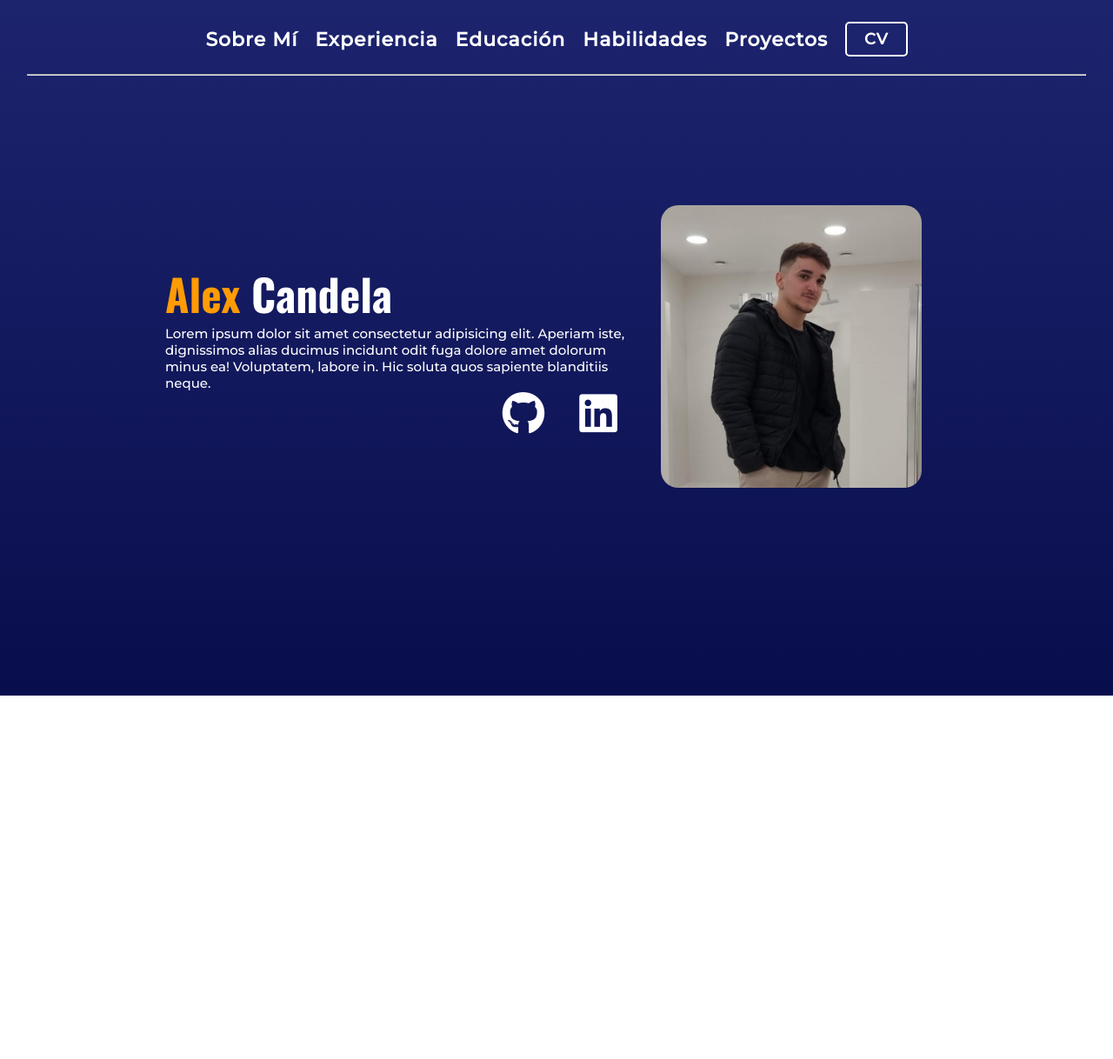
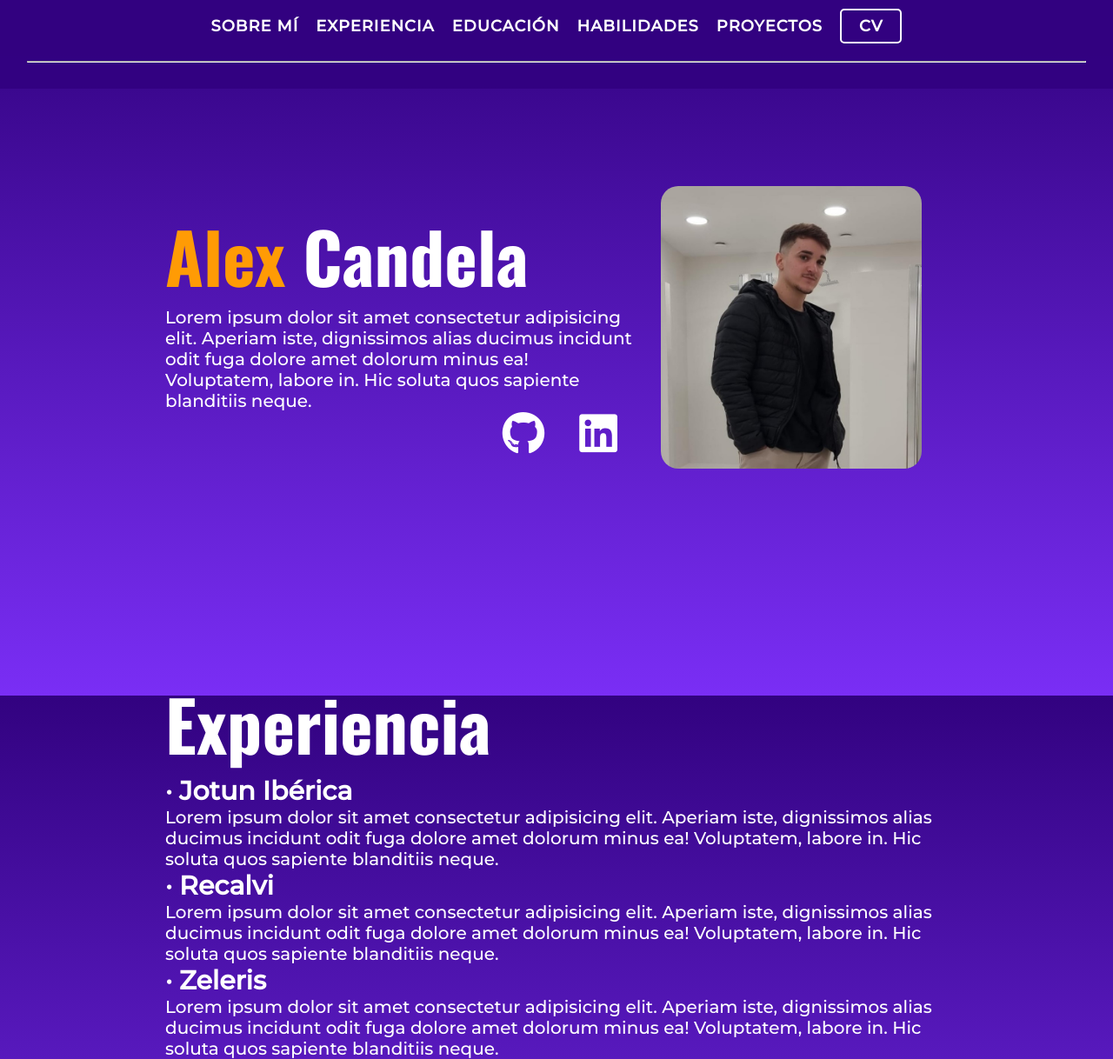
Before and after one commit to alexcandela/alexcandela.github.io, a plain HTML site: page index.html in a window 1280 px wide. Shown: the whole page at 87% size. Before the commit the page ends 800 px from the top, so only its background shows below. Drawn offline with nearby package versions, Linux system fonts and the light colour scheme.

Commit message:
update portafolio solucionado problema con el nav

```diff
--- a/css/styles.css
+++ b/css/styles.css
@@ -8,7 +8,7 @@ html, body {
 }
 
 body{
-  background-image: linear-gradient(to bottom , #1d246e, #080e4c);
+  background-image: linear-gradient(to bottom , #320280, #7a2ef5);
   display: flex;
   justify-content: center;
   align-items: center;
@@ -20,16 +20,20 @@ body{
 
 /* NAV */
 
-nav{
+nav {
   display: flex;
   justify-content: flex-end;
   align-items: center;
   flex-direction: column;
   /* border: solid red 2px; */
   width: 100%;
-  padding: 25px 0;
+  margin: 50px 0;
+  padding: 10px 0;
   top: 0;
-  position: fixed;
+  position: sticky;
+  z-index: 1000;
+  background-color: rgba(50, 2, 128, 0.9);
+
 }
 
 a{
@@ -65,14 +69,17 @@ nav li{
 nav a {
   color: white;
   font-family: 'Montserrat', sans-serif;
-  font-size: 22px;
+  font-size: 18px;
   text-decoration: none;
   position: relative;
   font-weight: bold;
   letter-spacing: 1px;
   top: 0;
 }
-
+nav a:hover{
+  color: #ff9b05;
+  transition: 0.5s;
+}
 
 nav a::after {
   content: '';
@@ -80,7 +87,7 @@ nav a::after {
   bottom: -5px;
   left: 0;
   width: 100%;
-  height: 2px;
+  height: 1px;
   background-color: #ffffff;
   transform-origin: center;
   transform: scaleX(0);
@@ -91,6 +98,12 @@ nav a:hover::after {
   transform: scaleX(1);
 }
 
+/* .contNav{
+  width: 90%;
+  display: flex;
+  justify-content: space-between;
+} */
+
 .cvbtn {
   margin: 0 10px;
   font-family: 'Montserrat', sans-serif;
@@ -98,7 +111,7 @@ nav a:hover::after {
   font-size: 18px;
   font-weight: bold;
   color: #fff;
-  background-color: #1d246e;
+  background-color: transparent;
   border: 2px solid #fff;
   padding: 7px 20px;
   cursor: pointer;
@@ -108,14 +121,14 @@ nav a:hover::after {
 
 .cvbtn:hover {
   background-color: #fff;
-  color: #1d246e;
+  color: #320280;
   transform: scale(1.05);
-  border-color: #1d246e;
   box-shadow: 0 0 10px rgba(29, 36, 110, 0.5);
 }
 
 hr{
   width: 95%;
+  color: #fff;
 }
 
 /* CONTENEDOR DE TODO */
@@ -124,6 +137,10 @@ hr{
   display: flex;
   justify-content: center;
   align-items: center;
+  flex-direction: column;
+  /* border: solid red 2px; */
+  max-width: 900px;
+  margin-top: 400px;
 }
 
 /* SOBRE MÍ */
@@ -132,13 +149,14 @@ hr{
   display: flex;
   justify-content: center;
   /* border: solid red 2px; */
-  max-width: 900px;
+  padding-bottom: 200px;
 }
 
 .contenidoSobreMi{
   display: flex;
   justify-content: center;
   flex-direction: column;
+  /* border: solid red 2px; */
 }
 
 .contenidoSobreMi h3 span{
@@ -148,13 +166,13 @@ hr{
 .contenidoSobreMi h3{
   color: #fff;
   font-family: 'Oswald', sans-serif;
-  font-size: 50px;
+  font-size: 80px;
 }
 
 .contenidoSobreMi p{
   color: #fff;
   font-family: 'Montserrat', sans-serif;
-  font-size: 15px;
+  font-size: 20px;
 }
 
 .divIconos{
@@ -167,6 +185,12 @@ hr{
   font-size: 50px;
   color: #fff;
   margin: 0 20px;
+}
+
+.divIconos i:hover{
+  cursor: pointer;
+  color: #ff9b05;
+  transition: 0.5s;
 }
 
 .fotoPerfil{
@@ -182,6 +206,36 @@ hr{
 
 /* EXPERIENCIA */
 
+.experiencia{
+  display: flex;
+  justify-content: center;
+  /* border: solid red 2px; */
+}
+
+.contenidoExperiencia{
+  display: flex;
+  justify-content: center;
+  flex-direction: column;
+  /* border: solid red 2px; */
+}
+
+.contenidoExperiencia h3{
+  color: #fff;
+  font-family: 'Oswald', sans-serif;
+  font-size: 80px;
+}
+
+.contenidoExperiencia h5{
+  color: #fff;
+  font-family: 'Montserrat', sans-serif;
+  font-size: 30px;
+}
+
+.contenidoExperiencia p{
+  color: #fff;
+  font-family: 'Montserrat', sans-serif;
+  font-size: 20px;
+}
 
 /* EDUCACIÓN */
 
--- a/index.html
+++ b/index.html
@@ -18,11 +18,11 @@
   <nav>
     <div class="contNav">
       <ul>
-        <li><a href="#sobremi">Sobre Mí</a></li>
-        <li><a href="#experiencia">Experiencia</a></li>
-        <li><a href="#educación">Educación</a></li>
-        <li><a href="#habilidades">Habilidades</a></li>
-        <li><a href="#Proyectos">Proyectos</a></li>
+        <li><a href="#sobremi">SOBRE MÍ</a></li>
+        <li><a href="#experiencia">EXPERIENCIA</a></li>
+        <li><a href="#educación">EDUCACIÓN</a></li>
+        <li><a href="#habilidades">HABILIDADES</a></li>
+        <li><a href="#Proyectos">PROYECTOS</a></li>
       </ul>
       <button class="cvbtn">CV</button>
     </div>
@@ -33,7 +33,7 @@
   <!-- TODO -->
   <div class="containerAll">
     <!-- SOBRE MÍ -->
-    <div class="sobremi">
+    <div id="sobremi" class="sobremi">
       <div class="contenidoSobreMi">
         <h3><span>Alex</span> Candela</h3>
         <p>
@@ -51,6 +51,32 @@
         <img src="assets/img/foto2.jpg" alt="foto_perfil">
       </div>
     </div>
+    <div id="experiencia" class="experiencia">
+      <div class="contenidoExperiencia">
+        <h3>Experiencia</h3>
+        <h5>· Jotun Ibérica</h5>
+        <p>
+          Lorem ipsum dolor sit amet consectetur adipisicing elit. Aperiam
+          iste, dignissimos alias ducimus incidunt odit fuga dolore amet
+          dolorum minus ea! Voluptatem, labore in. Hic soluta quos sapiente
+          blanditiis neque.
+        </p>
+        <h5>· Recalvi</h5>
+        <p>
+          Lorem ipsum dolor sit amet consectetur adipisicing elit. Aperiam
+          iste, dignissimos alias ducimus incidunt odit fuga dolore amet
+          dolorum minus ea! Voluptatem, labore in. Hic soluta quos sapiente
+          blanditiis neque.
+        </p>
+        <h5>· Zeleris</h5>
+        <p>
+          Lorem ipsum dolor sit amet consectetur adipisicing elit. Aperiam
+          iste, dignissimos alias ducimus incidunt odit fuga dolore amet
+          dolorum minus ea! Voluptatem, labore in. Hic soluta quos sapiente
+          blanditiis neque.
+        </p>
+      </div>
+    </div>
   </div>
   <script src="js/scripts.js"></script>
 </body>
```
